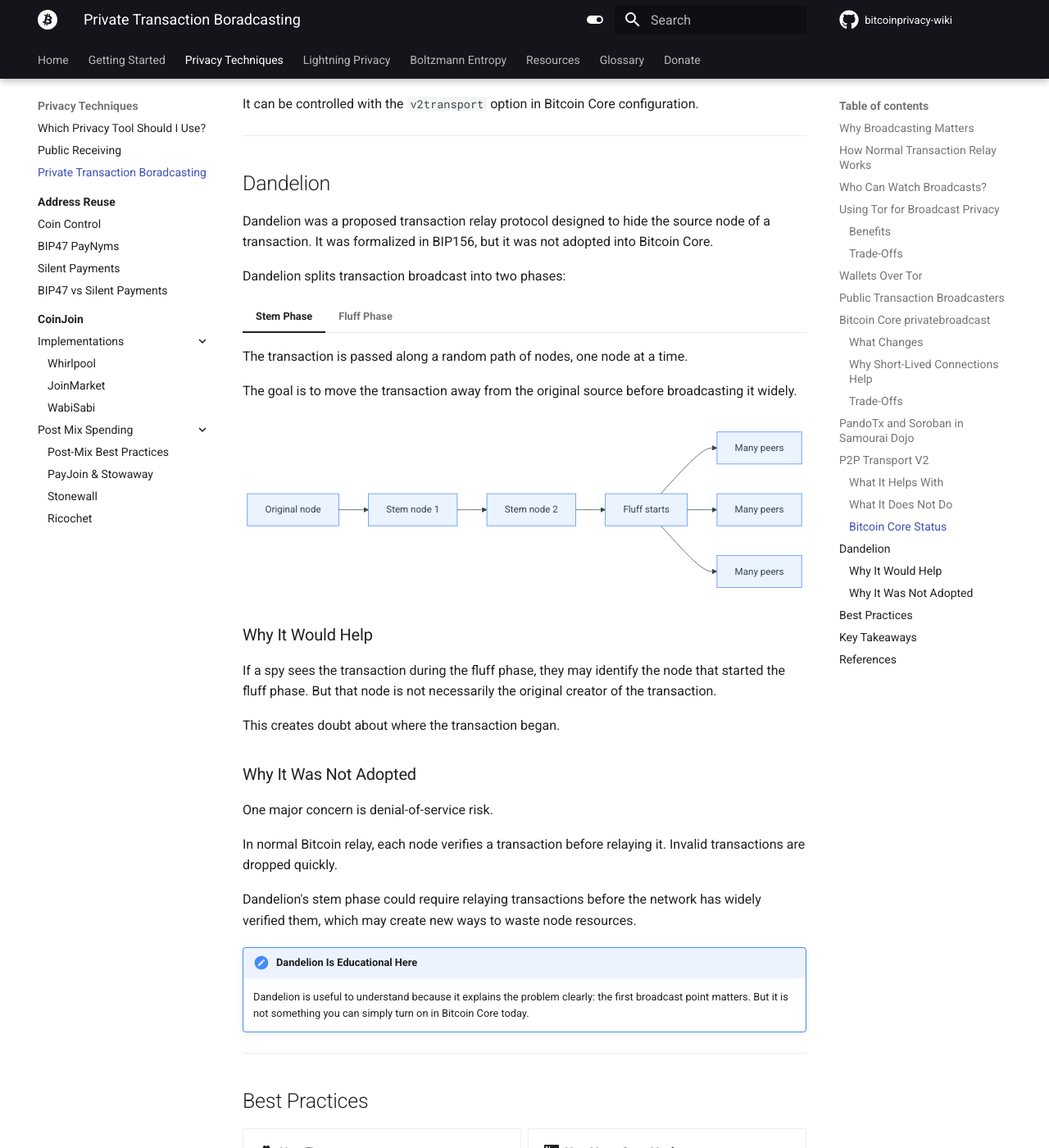
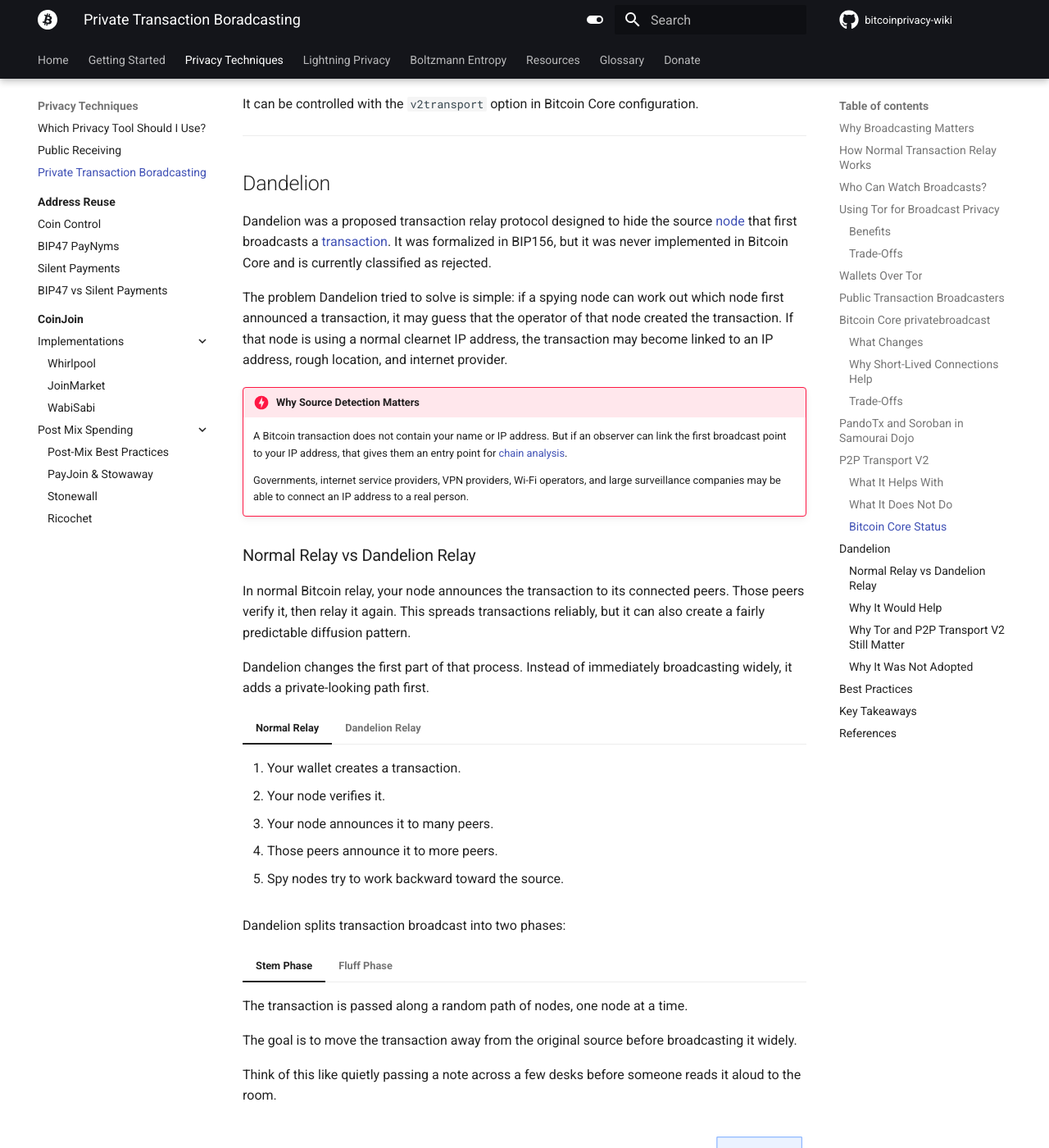
Before and after one commit to vibrant-btc/bitcoinprivacy-wiki, an MkDocs documentation site: the page built from docs/techniques/transaction-broadcast-privacy.md, in a window 1280 px wide and 1400 px high, scrolled down 7304 px. Shown: the whole window at 82% size. Built offline with MkDocs 1.6.1 and Material for MkDocs 9.7.7, drawn with Linux system fonts in a browser that asks for light colours; plug-ins that fetch from the network failed and are left out; comment, search, counter and statistics services are not loaded; some of the changed text lies outside the part shown.

Commit message:
Update info

````diff
--- a/docs/techniques/transaction-broadcast-privacy.md
+++ b/docs/techniques/transaction-broadcast-privacy.md
@@ -280,7 +280,37 @@
 
 ## Dandelion
 
-Dandelion was a proposed transaction relay protocol designed to hide the source node of a transaction. It was formalized in BIP156, but it was not adopted into Bitcoin Core.
+Dandelion was a proposed transaction relay protocol designed to hide the source [node](../glossary.md#node) that first broadcasts a [transaction](../glossary.md#transaction). It was formalized in BIP156, but it was never implemented in Bitcoin Core and is currently classified as rejected.
+
+The problem Dandelion tried to solve is simple: if a spying node can work out which node first announced a transaction, it may guess that the operator of that node created the transaction. If that node is using a normal clearnet IP address, the transaction may become linked to an IP address, rough location, and internet provider.
+
+!!! danger "Why Source Detection Matters"
+
+    A Bitcoin transaction does not contain your name or IP address. But if an observer can link the first broadcast point to your IP address, that gives them an entry point for [chain analysis](../glossary.md#chain-analysis).
+
+    Governments, internet service providers, VPN providers, Wi-Fi operators, and large surveillance companies may be able to connect an IP address to a real person.
+
+### Normal Relay vs Dandelion Relay
+
+In normal Bitcoin relay, your node announces the transaction to its connected peers. Those peers verify it, then relay it again. This spreads transactions reliably, but it can also create a fairly predictable diffusion pattern.
+
+Dandelion changes the first part of that process. Instead of immediately broadcasting widely, it adds a private-looking path first.
+
+=== "Normal Relay"
+
+    1. Your wallet creates a transaction.
+    2. Your node verifies it.
+    3. Your node announces it to many peers.
+    4. Those peers announce it to more peers.
+    5. Spy nodes try to work backward toward the source.
+
+=== "Dandelion Relay"
+
+    1. Your wallet creates a transaction.
+    2. Your node sends it to one random peer.
+    3. That peer forwards it to another peer.
+    4. After a few hops, one node starts normal wide broadcast.
+    5. Spy nodes may find the fluff origin, but not necessarily the real origin.
 
 Dandelion splits transaction broadcast into two phases:
 
@@ -290,9 +320,13 @@
 
     The goal is to move the transaction away from the original source before broadcasting it widely.
 
+    Think of this like quietly passing a note across a few desks before someone reads it aloud to the room.
+
 === "Fluff Phase"
 
     After the stem phase, the transaction is broadcast widely across the network like a normal Bitcoin transaction.
+
+    A spy may discover where the wide broadcast began, but that node may only be the last node in the stem path, not the original sender.
 
 ``` mermaid
 graph LR
@@ -308,7 +342,46 @@
 
 If a spy sees the transaction during the fluff phase, they may identify the node that started the fluff phase. But that node is not necessarily the original creator of the transaction.
 
-This creates doubt about where the transaction began.
+This creates doubt about where the transaction began. The spy can no longer confidently say: "the first node I found must be the spender."
+
+??? info "Why the Name Dandelion?"
+
+    The name comes from the shape of transaction propagation.
+
+    During the **stem phase**, the transaction travels along a narrow path, like the stem of a dandelion.
+
+    During the **fluff phase**, it spreads widely across the network, like dandelion seeds blowing outward.
+
+??? example "How Spy Nodes Are Confused"
+
+    Imagine Alice's node creates a transaction.
+
+    Without Dandelion:
+
+    1. Alice's node announces the transaction to many peers.
+    2. Some of those peers are spy nodes.
+    3. The spies compare timing and guess Alice's node was the source.
+
+    With Dandelion:
+
+    1. Alice's node sends the transaction to Bob's node.
+    2. Bob's node sends it to Carol's node.
+    3. Carol's node starts the wide broadcast.
+    4. Spy nodes may identify Carol's node as the fluff origin.
+
+    But Carol was only an intermediate relay. The spies now have doubt.
+
+### Why Tor and P2P Transport V2 Still Matter
+
+Dandelion would be stronger when combined with encrypted or anonymity-preserving network paths.
+
+- If a stem hop uses [Tor](../glossary.md#tor), the previous node's clearnet IP address is hidden.
+- If peers use P2P Transport V2, passive network observers have a harder time reading or fingerprinting peer-to-peer traffic.
+- If every hop leaks obvious network metadata, the stem is easier to analyze.
+
+!!! tip "Layered Network Privacy"
+
+    Dandelion is not a replacement for Tor or P2P Transport V2. It is a relay strategy. Tor hides where connections come from. P2P Transport V2 encrypts node transport. Dandelion would change how transactions spread.
 
 ### Why It Was Not Adopted
 
@@ -316,7 +389,21 @@
 
 In normal Bitcoin relay, each node verifies a transaction before relaying it. Invalid transactions are dropped quickly.
 
-Dandelion's stem phase could require relaying transactions before the network has widely verified them, which may create new ways to waste node resources.
+Dandelion's stem phase could require relaying transactions through intermediate nodes in a way that changes the normal validation-and-relay pattern. If designed badly, attackers might use this to waste node resources by pushing invalid or unwanted data farther than they should.
+
+??? warning "What is a denial-of-service risk?"
+
+    A denial-of-service attack tries to waste resources so a system becomes slower, unreliable, or unavailable.
+
+    In Bitcoin relay, nodes protect themselves by checking transactions before forwarding them. Invalid transactions are normally stopped early.
+
+    Any new relay design must be careful not to make it easier for attackers to flood nodes with junk.
+
+??? info "Dandelion Status"
+
+    Dandelion was proposed as BIP156, but it was not merged into Bitcoin Core.
+
+    Today, you should treat it as an important educational idea rather than a feature you can turn on. For practical broadcast privacy, focus on [Tor](../glossary.md#tor), I2P where supported, P2P Transport V2, careful wallet configuration, and Bitcoin Core `privatebroadcast` where available.
 
 !!! note "Dandelion Is Educational Here"
 
@@ -400,6 +487,6 @@
 - [Samourai Dojo v1.27.0 Release Notes](https://github.com/Dojo-Open-Source-Project/samourai-dojo/releases/tag/v1.27.0) — Soroban P2P network and PandoTx
 - [BIP324: Version 2 P2P Encrypted Transport Protocol](https://github.com/bitcoin/bips/blob/master/bip-0324.mediawiki)
 - [BIP156: Dandelion](https://github.com/bitcoin/bips/blob/master/bip-0156.mediawiki)
-- [Loïc Morel's course'](https://planb.academy/en/courses/65c138b0-4161-4958-bbe3-c12916bc959c/privacy-on-the-p2p-network-04a2467b-db84-4076-a9ff-919be5135106) — Educational material covering Dandelion, P2P Transport V2, and Tor
+- [Loïc Morel's course](https://planb.academy/en/courses/65c138b0-4161-4958-bbe3-c12916bc959c/privacy-on-the-p2p-network-04a2467b-db84-4076-a9ff-919be5135106) — Educational material covering Dandelion, P2P Transport V2, and Tor
 - [Bitcoin Core 27.0 Release Notes](https://bitcoincore.org/en/releases/27.0/) — P2P Transport V2 enabled by default
 - [Tor Project](https://www.torproject.org/) — Tor documentation and downloads
````
